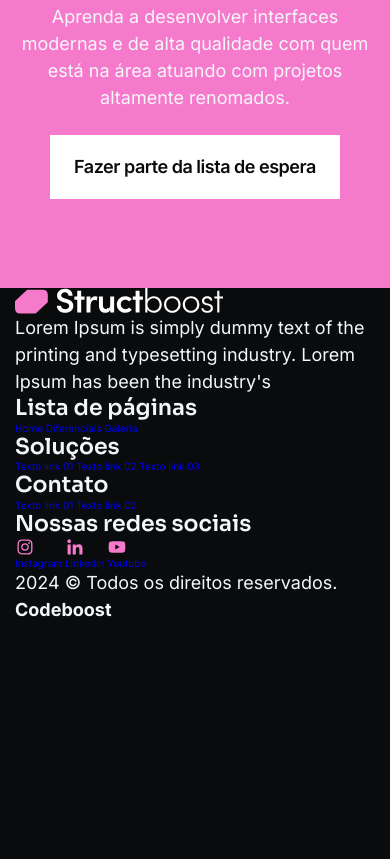
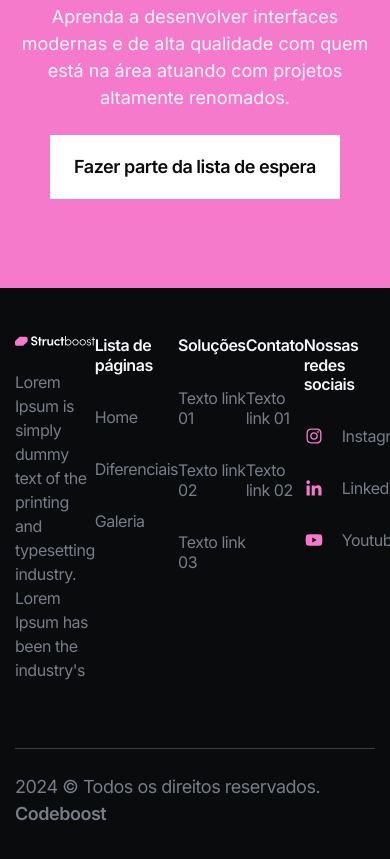
Before and after one commit to PedroLimass/StructPratice, a plain HTML site: page index.html in a window 390 px wide. Shown: the part 3928-4787 px from the top of the page. Before the commit the page ends 4551 px from the top, so only its background shows below. Drawn offline with nearby package versions, Linux system fonts and the light colour scheme.

Commit message:
feat: Finalizando footer e template. Proximo passo arrumar o mobile. 👻

```diff
--- a/css/components.css
+++ b/css/components.css
@@ -75,7 +75,7 @@
   display: flex;
   align-items: center;
   justify-content: center;
-  margin: 6.4rem 0 ;
+  margin: 6.4rem 0;
 }
 
 .card-post .text {
@@ -116,3 +116,71 @@
   margin: 0 auto;
   margin-bottom: 2.4rem;
 }
+
+/* Footer */
+
+footer {
+  padding: 4.8rem 0;
+}
+
+footer .main-area {
+  display: flex;
+  align-items: flex-start;
+  justify-content: space-between;
+  border-bottom: 1px solid rgba(225, 225, 225, 0.24);
+  padding-bottom: 6.6rem;
+  margin-bottom: 2.4rem;
+}
+
+footer .main-area .left {
+  max-width: 27.9rem;
+}
+footer .main-area .left p {
+  margin-top: 2.4rem;
+  color: var(--gray-600);
+  font-size: 1.6rem;
+  line-height: 150%;
+  letter-spacing: -0.48px;
+}
+
+footer .main-area .right {
+  flex-grow: 1;
+  max-width: 79.2rem;
+  display: flex;
+  justify-content: space-between;
+}
+
+footer .main-area .right .item-nav h6 {
+  font-family: "Inter", sans-serif;
+  font-weight: 600;
+  font-size: 1.6rem;
+  letter-spacing: -0.48px;
+  margin-bottom: 3.2rem;
+}
+
+footer .main-area .right .item-nav ul li:not(:last-child) {
+  margin-bottom: 3.2rem;
+}
+
+footer .main-area .right .item-nav ul li a {
+  color: var(--gray-600);
+  font-size: 1.6rem;
+  letter-spacing: -0.48px;
+  transition: color 0.3s ease;
+  display: flex;
+  gap: 1.8rem;
+}
+
+footer .main-area .right .item-nav ul li a:hover {
+  color: var(--gray-100);
+}
+
+footer .copy {
+  color: var(--gray-600);
+  letter-spacing: -0.48px;
+}
+
+
+footer .copy strong {
+  font-weight: 600;
+}
--- a/index.html
+++ b/index.html
@@ -234,7 +234,11 @@
               <ul>
                 <li>
                   <a href="#">Home</a>
+                </li>
+                <li>
                   <a href="#">Diferenciais</a>
+                </li>
+                <li>
                   <a href="#">Galeria</a>
                 </li>
               </ul>
@@ -244,7 +248,11 @@
               <ul>
                 <li>
                   <a href="#">Texto link 01</a>
+                </li>
+                <li>
                   <a href="#">Texto link 02</a>
+                </li>
+                <li>
                   <a href="#">Texto link 03</a>
                 </li>
               </ul>
@@ -254,6 +262,8 @@
               <ul>
                 <li>
                   <a href="#">Texto link 01</a>
+                </li>
+                <li>
                   <a href="#">Texto link 02</a>
                 </li>
               </ul>
@@ -266,10 +276,14 @@
                     <img src="/imgs/instagram.svg" alt="instagram" />
                     Instagram
                   </a>
+                </li>
+                <li>
                   <a href="#">
                     <img src="imgs/linkedin.svg" alt="Linkedin" />
                     Linkedin
                   </a>
+                </li>
+                <li>
                   <a href="#">
                     <img src="imgs/youtube.svg" alt="Canal do youtube" />
                     Youtube
```
